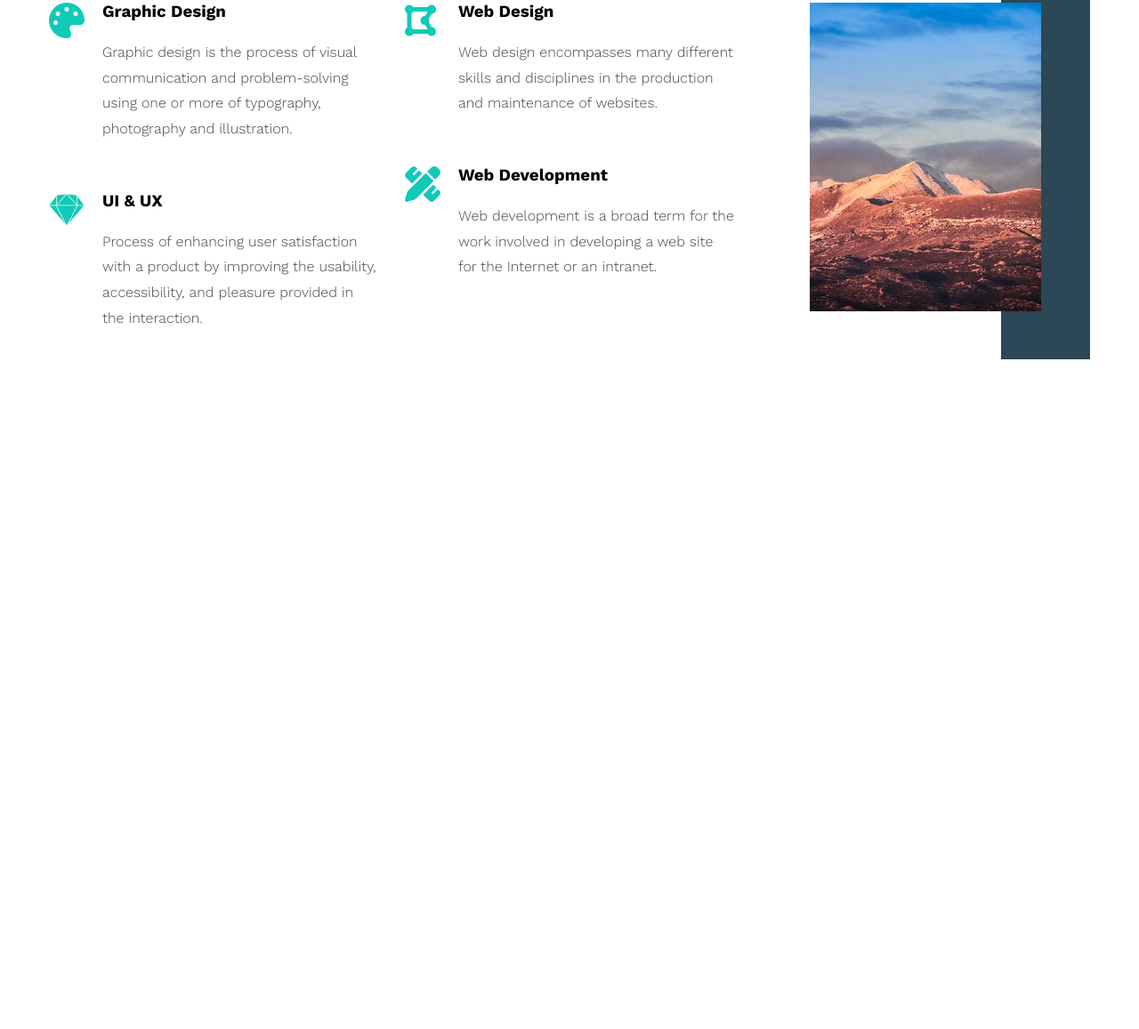
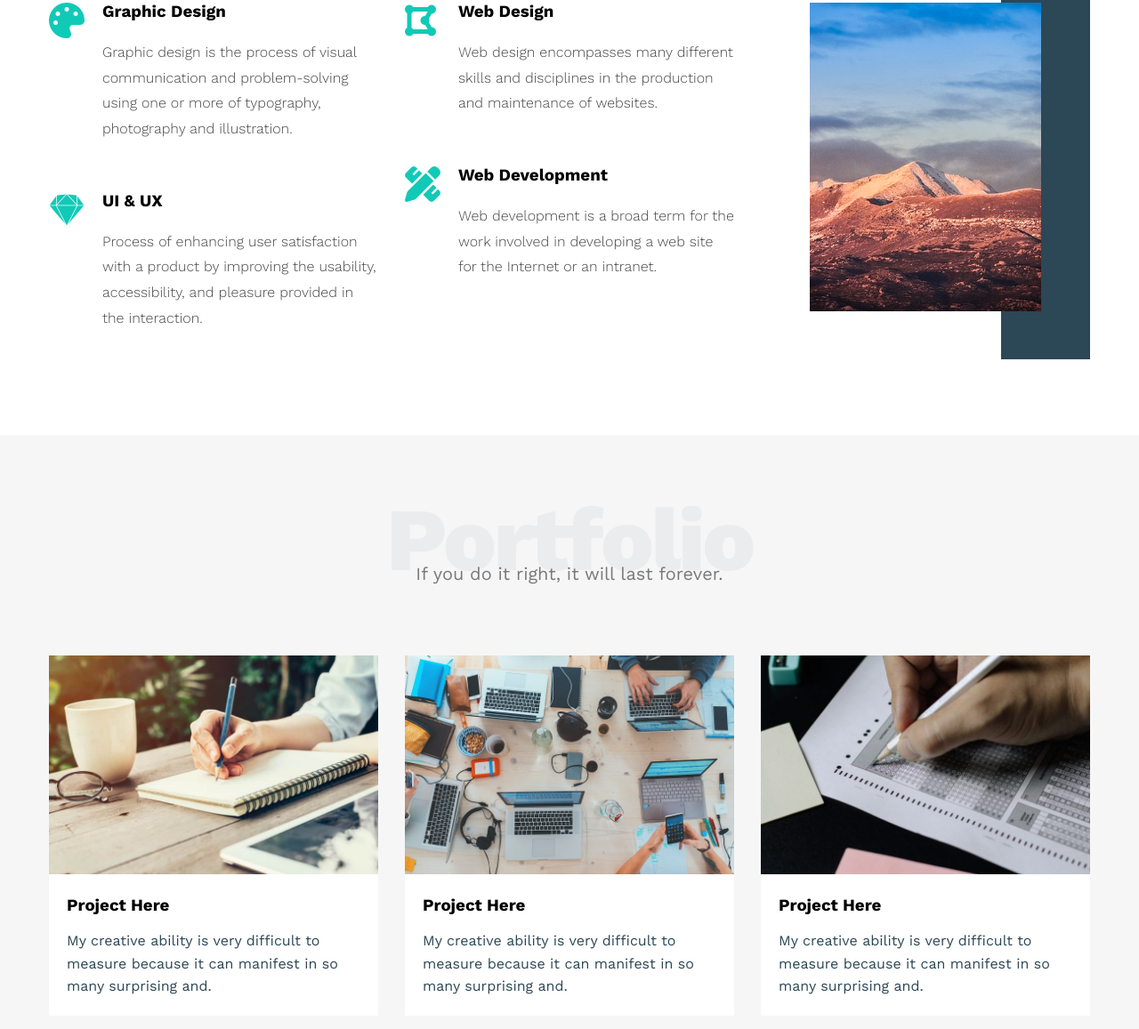
Before and after one commit to Basmaashoura/Leon-Template1, a plain HTML site: page index.html in a window 1280 px wide. Shown: the part 1438-2595 px from the top of the page at 89% size. Before the commit the page ends 1927 px from the top, so only its background shows below. Drawn offline with nearby package versions, Linux system fonts and the light colour scheme.

Commit message:
Create Portfolio Section

```diff
--- a/css/leon.css
+++ b/css/leon.css
@@ -227,7 +227,7 @@ body {
 /* Start features */
 .features {
     padding: var(--section-padding) 0px;
-    background-color: #f6f6f6;
+    background-color: var(--section-background);
 }
 
 .features .container {
@@ -339,3 +339,39 @@ body {
     }
 }
 /* End Services */
+
+/* Start Portfolio */
+.portfolio {
+    padding: var(--section-padding) 0px;
+    background-color: var(--section-background);
+}
+
+.portfolio .portfolio-content {
+    display: grid;
+    grid-template-columns: repeat(auto-fit, minmax(300px, 1fr));
+    gap: 30px;
+    margin-top: 80px;
+}
+
+.portfolio .portfolio-content .card {
+    background-color: white;
+}
+
+.portfolio .portfolio-content .card img {
+    max-width: 100%;
+}
+
+.portfolio .portfolio-content .card .info {
+    padding: 20px;
+}
+
+.portfolio .portfolio-content .card .info h3 {
+    margin: 0;
+}
+
+.portfolio .portfolio-content .card .info p {
+    color: var(--secondary-color);
+    line-height: 1.6;
+    margin-bottom: 0;
+}
+/* End Portfolio */
--- a/index.html
+++ b/index.html
@@ -142,6 +142,49 @@
         </div>
         <!-- End Service -->
     </div>
+
+    <!-- Start portfolio -->
+    <div class="portfolio">
+        <div class="container">
+            <h2 class="special-heading ">Portfolio</h2>
+            <p>If you do it right, it will last forever.</p>
+            <div class="portfolio-content">
+                <div class="card">
+                    <img src="images/portfolio-1.jpg" alt="">
+                    <div class="info">
+                        <h3>Project Here</h3>
+                        <p>
+                            My creative ability is very difficult to measure because it can manifest in so many
+                            surprising and.
+                        </p>
+                    </div>
+                </div>
+
+                <div class="card">
+                    <img src="images/portfolio-2.jpg" alt="">
+                    <div class="info">
+                        <h3>Project Here</h3>
+                        <p>
+                            My creative ability is very difficult to measure because it can manifest in so many
+                            surprising and.
+                        </p>
+                    </div>
+                </div>
+
+                <div class="card">
+                    <img src="images/portfolio-3.jpg" alt="">
+                    <div class="info">
+                        <h3>Project Here</h3>
+                        <p>
+                            My creative ability is very difficult to measure because it can manifest in so many
+                            surprising and.
+                        </p>
+                    </div>
+                </div>
+            </div>
+        </div>
+    </div>
+    <!-- End portfolio -->
     </div>
     </div>
     </div>
```
Also changed, not shown: images/portfolio-1.jpg (added), images/portfolio-2.jpg (added), images/portfolio-3.jpg (added).
